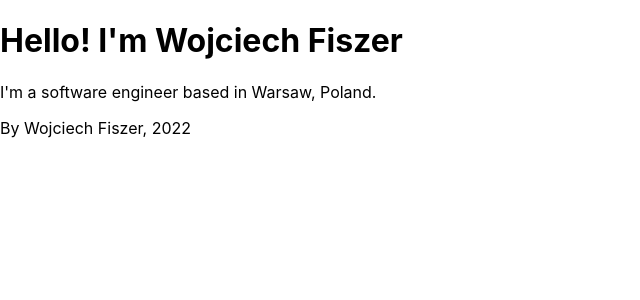
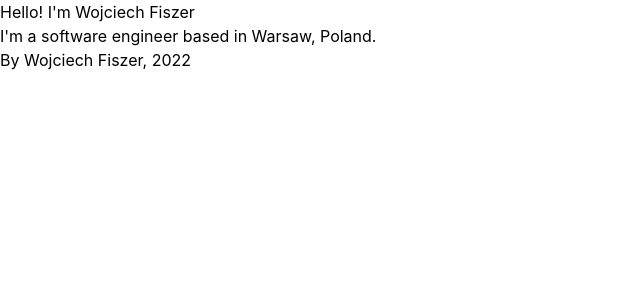
Before and after one commit to wojciech-fiszer/wojciech-fiszer-website, a Next.js app: page / in a window 1280 px wide. Shown: the top 300 px of the page, without its empty margins (0-640 px from the left). Built offline with nearby package versions, Linux system fonts and the light colour scheme.

Commit message:
Added Tailwind

```diff
--- a/package.json
+++ b/package.json
@@ -17,8 +17,11 @@
     "@types/node": "18.0.3",
     "@types/react": "18.0.15",
     "@types/react-dom": "18.0.6",
+    "autoprefixer": "^10.4.7",
     "eslint": "8.19.0",
     "eslint-config-next": "12.2.2",
+    "postcss": "^8.4.14",
+    "tailwindcss": "^3.1.5",
     "typescript": "4.7.4"
   }
 }
--- /dev/null
+++ b/postcss.config.js
@@ -0,0 +1,6 @@
+module.exports = {
+  plugins: {
+    tailwindcss: {},
+    autoprefixer: {},
+  },
+}
--- a/styles/globals.css
+++ b/styles/globals.css
@@ -1,3 +1,7 @@
+@tailwind base;
+@tailwind components;
+@tailwind utilities;
+
 html,
 body {
   padding: 0;
--- /dev/null
+++ b/tailwind.config.js
@@ -0,0 +1,10 @@
+module.exports = {
+    content: [
+        "./pages/**/*.{js,ts,jsx,tsx}",
+        "./components/**/*.{js,ts,jsx,tsx}",
+    ],
+    theme: {
+        extend: {},
+    },
+    plugins: [],
+}
```
Also changed, not shown: 1 other file (tests, documents, lock files or other folders).
